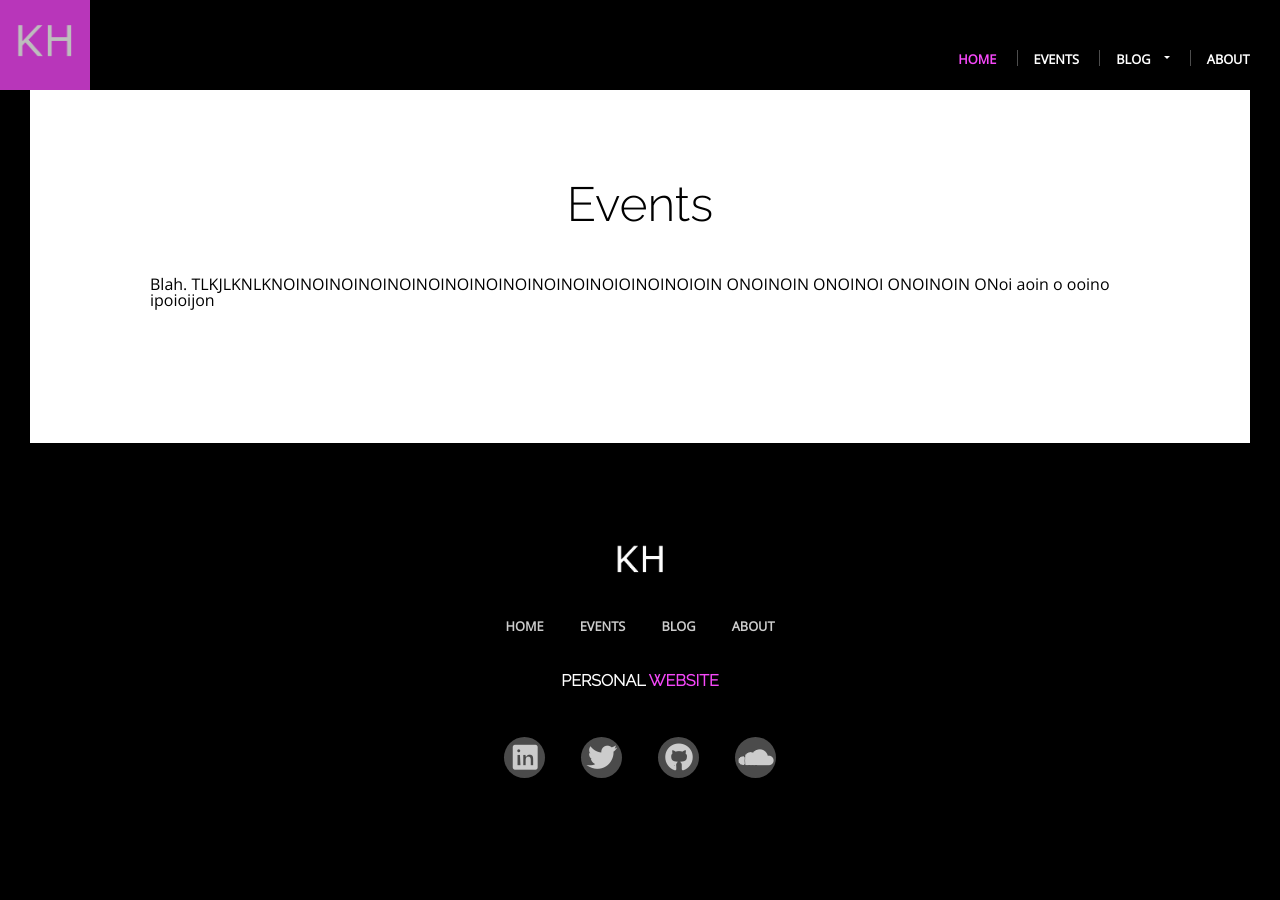
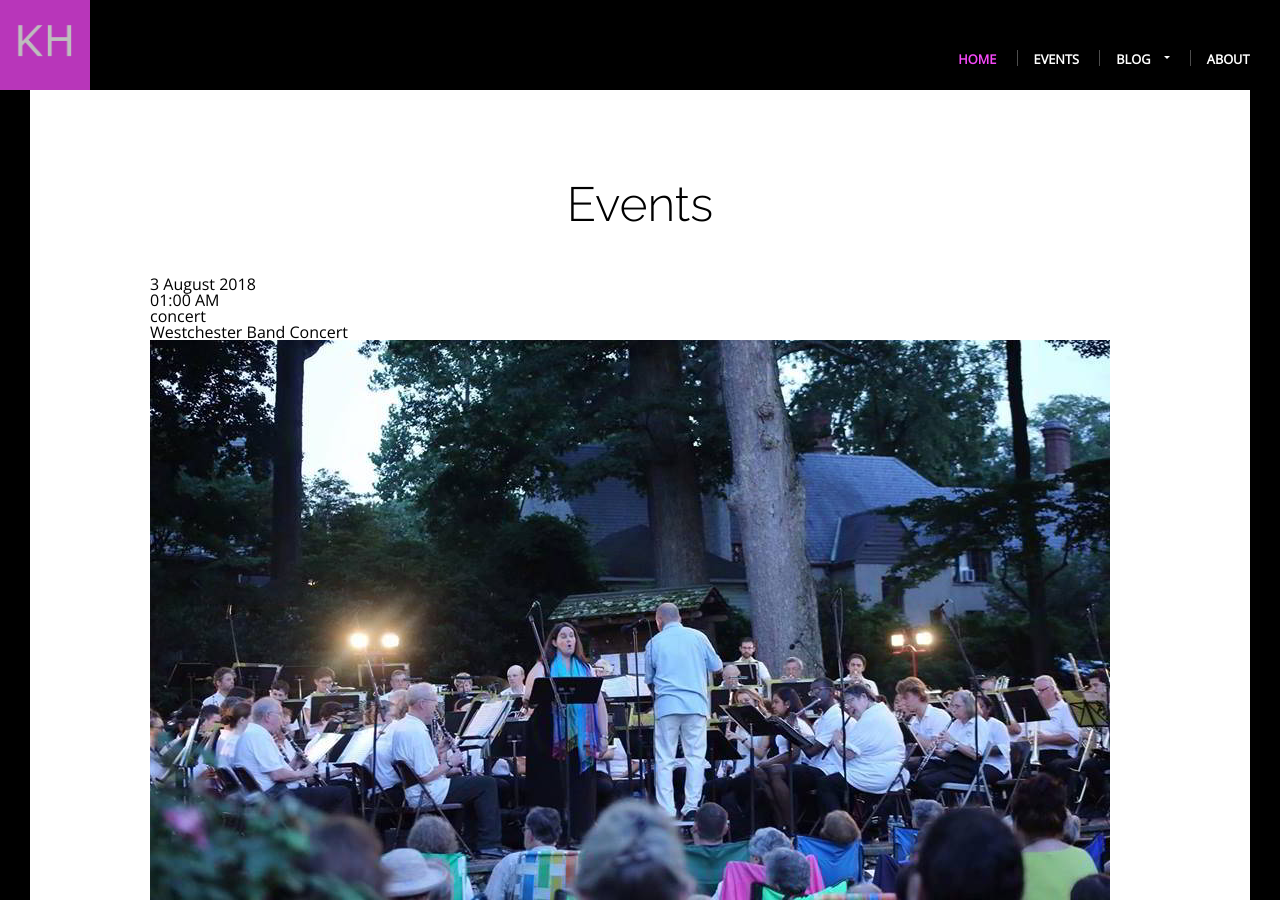
Before and after one commit to khoeger/khoeger.github.io, a Jekyll site: the page built from events/index.html, in a window 1280 px wide and 900 px high. Built offline with Jekyll 4.4.1, drawn with Linux system fonts in a browser that asks for light colours; some of the changed text lies outside the part shown.

Commit message:
Add events list details to event mass list page

```diff
--- a/_events_list/2018-08-02-westchester-band-6.markdown
+++ b/_events_list/2018-08-02-westchester-band-6.markdown
@@ -1,8 +1,7 @@
 ---
 title: Westchester Band Concert
-date: 2018-08-02
-time: 20:00:00 -0500
-image: assets/img/2018/2018-07-29/westchesterBand.jpg
+date: 2018-08-02 20:00:00 -0500
+image: /assets/img/2018/2018-07-29/westchesterBand.jpg
 location-title: Chase Park
 location: 32 Chase Rd, Scarsdale, NY 10583
 type: concert
--- a/events/index.html
+++ b/events/index.html
@@ -5,8 +5,30 @@ title: Events
 <div class="page events-index">
   <h1>{{page.title}}</h1>
   <div class="events-preview">
-    Blah. TLKJLKNLKNOINOINOINOINOINOINOINOINOINOINOINOIOINOINOIOIN ONOINOIN ONOINOI ONOINOIN
-    ONoi
-    aoin o ooino ipoioijon
+    {% for event in site.events_list %}
+    <!--span>{{event.title}}</span-->
+    <div class="events-cols">
+      <div class="col-one">
+        <div class="event-date">{{event.date | date: site.date_format}}</div>
+        <div class="event-time">{{event.date | date: '%I:%M %p'}}</div>
+        <div class="event-type">{{event.type}}</div>
+      </div>
+      <div class="col-two">
+        <div class="event-title">{{event.title}}</div>
+      </div>
+      {% if event.image %}
+        <div class="col-three">
+          <div class="event-image">
+            <img src="{{ event.image }}">
+          </div>
+        </div>
+      {% endif %}
+      {% if event.description %}
+        <div class="col-four">
+          <div class="event-desc">{{event.description}}</div>
+        </div>
+      {% endif %}
+    </div>
+    {% endfor %}
   </div>
 </div>
```
